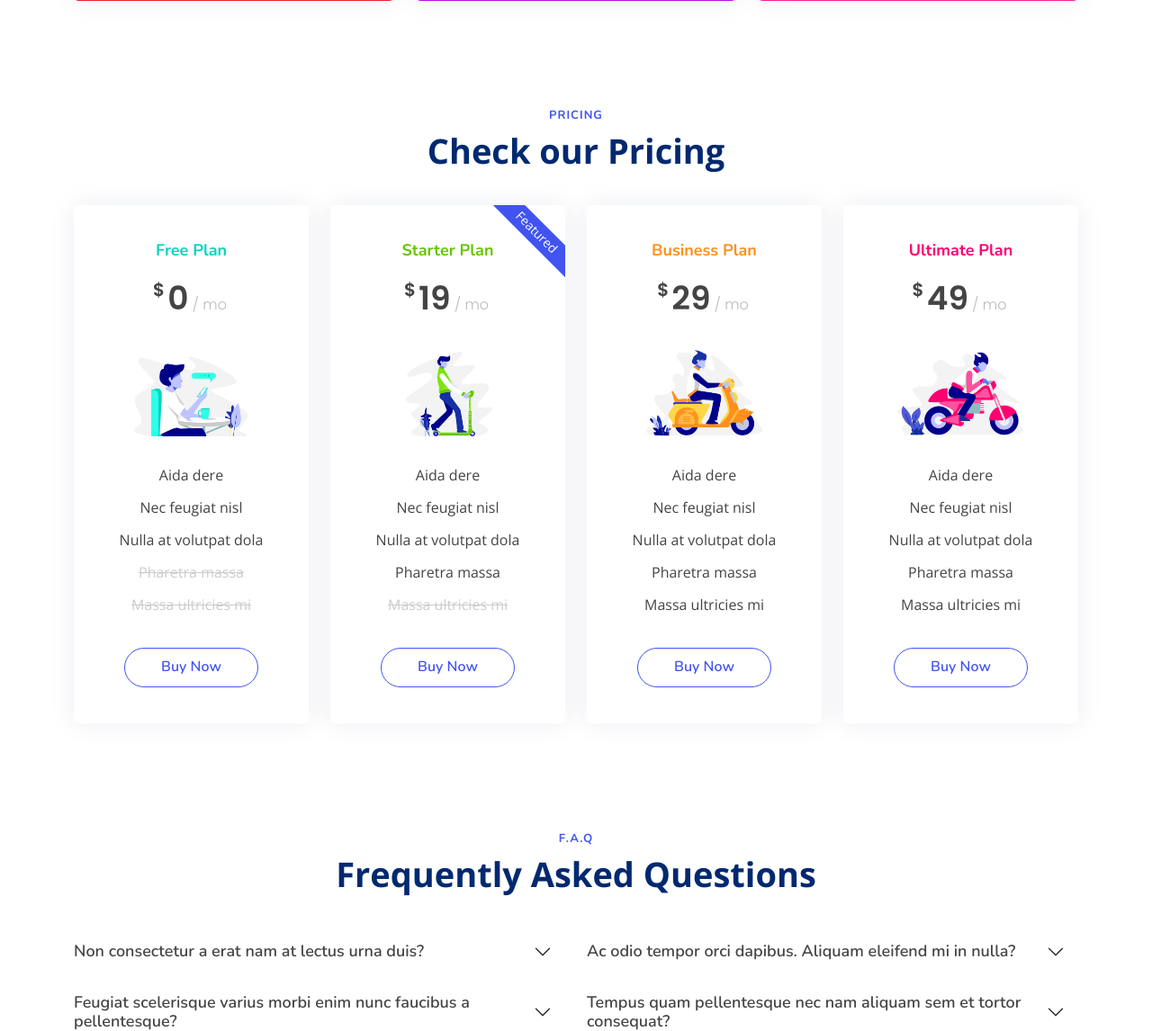
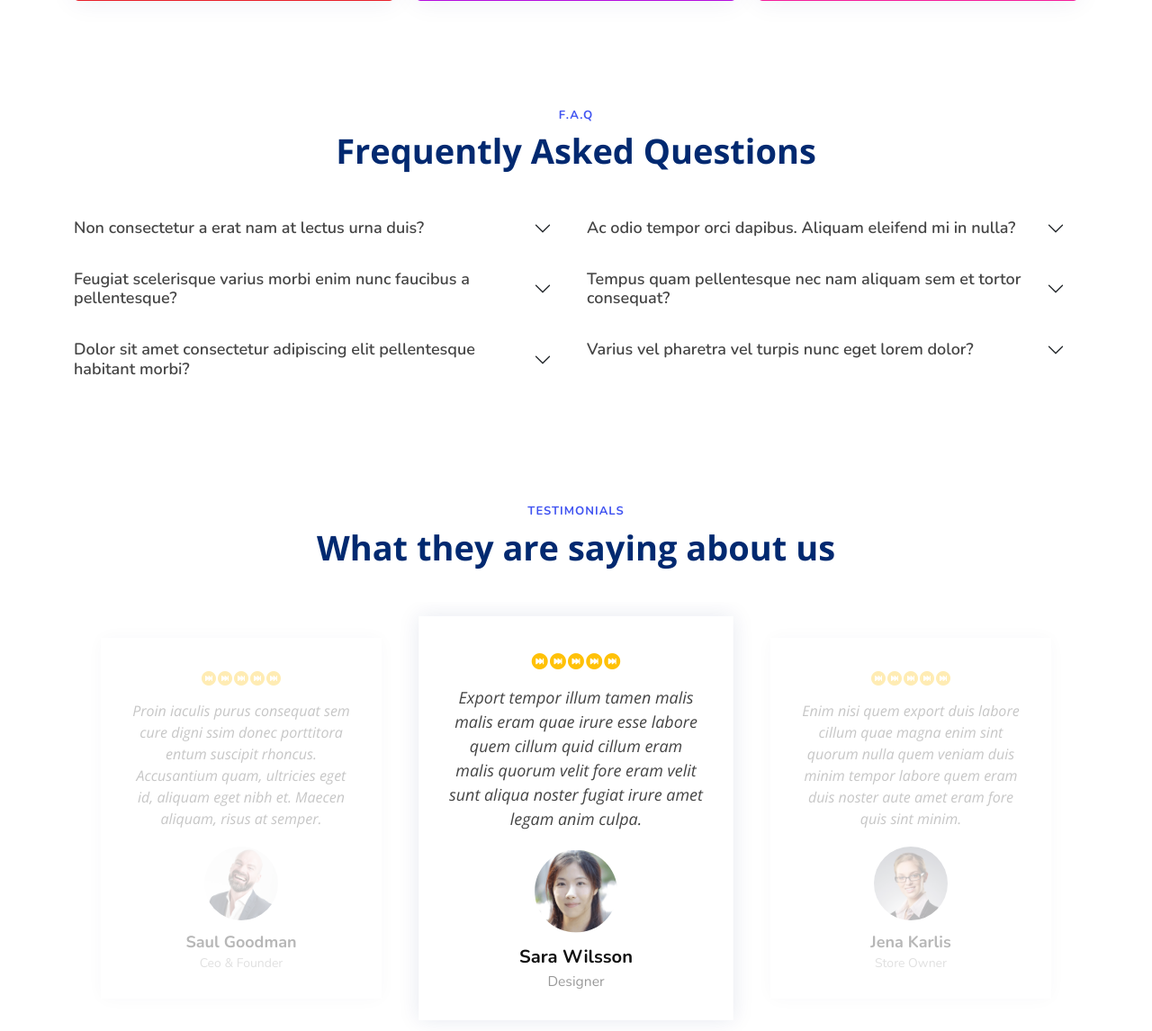
Before and after one commit to mdakram09/Flex-Template-for-Flask, a Flask app: page / in a window 1280 px wide. Shown: the part 5054-6200 px from the top of the page at 90% size. Run offline with Flask 2, Linux system fonts and the light colour scheme; some libraries are stand-ins or nearby versions.

Commit message:
pricing section removed

```diff
--- a/templates/index.html
+++ b/templates/index.html
@@ -436,7 +436,7 @@
     </section><!-- End Services Section -->
 
     <!-- ======= Pricing Section ======= -->
-    <section id="pricing" class="pricing">
+    <!-- <section id="pricing" class="pricing">
 
       <div class="container" data-aos="fade-up">
 
@@ -516,7 +516,9 @@
 
       </div>
 
-    </section><!-- End Pricing Section -->
+    </section> -->
+
+    <!-- End Pricing Section -->
 
     <!-- ======= F.A.Q Section ======= -->
     <section id="faq" class="faq">
```
